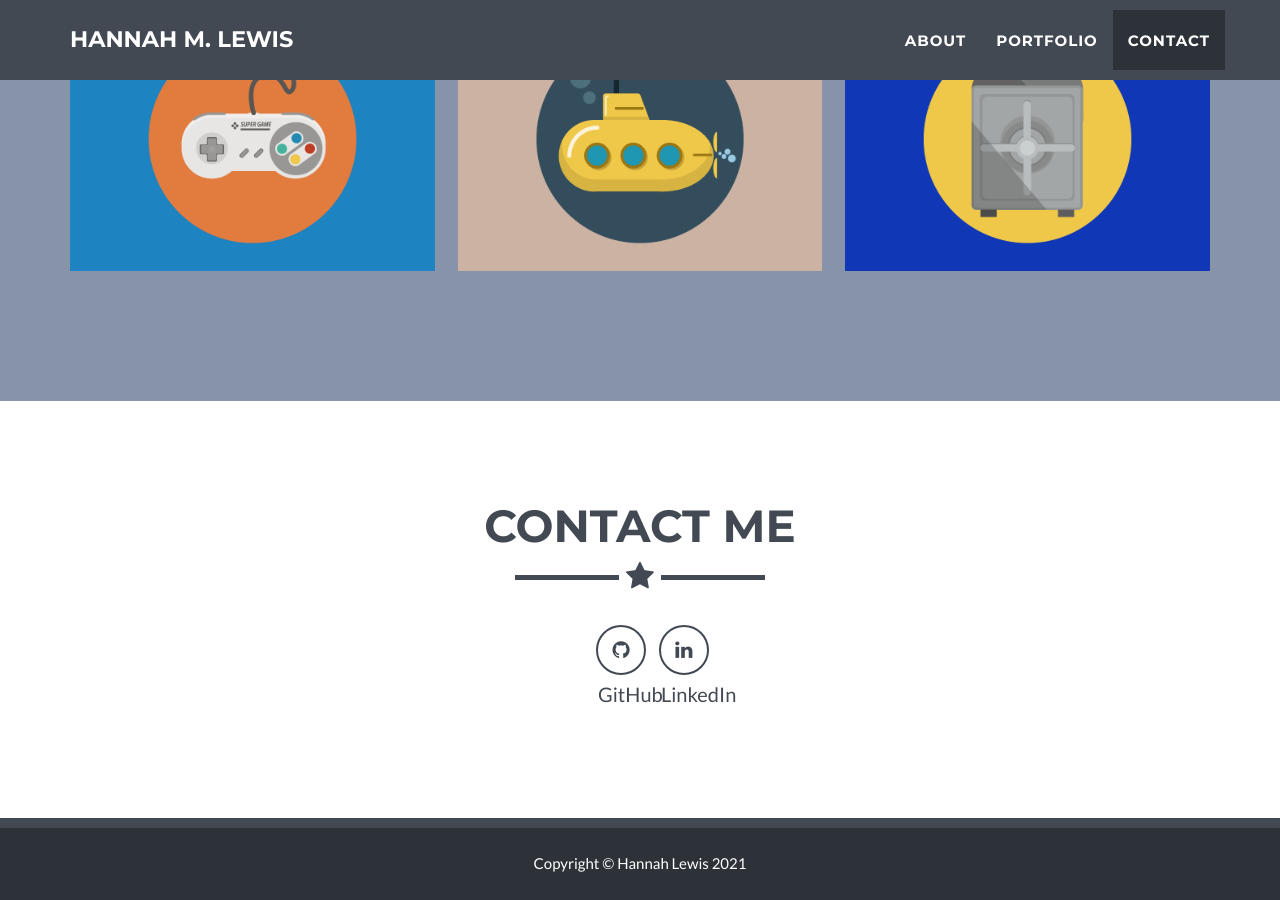
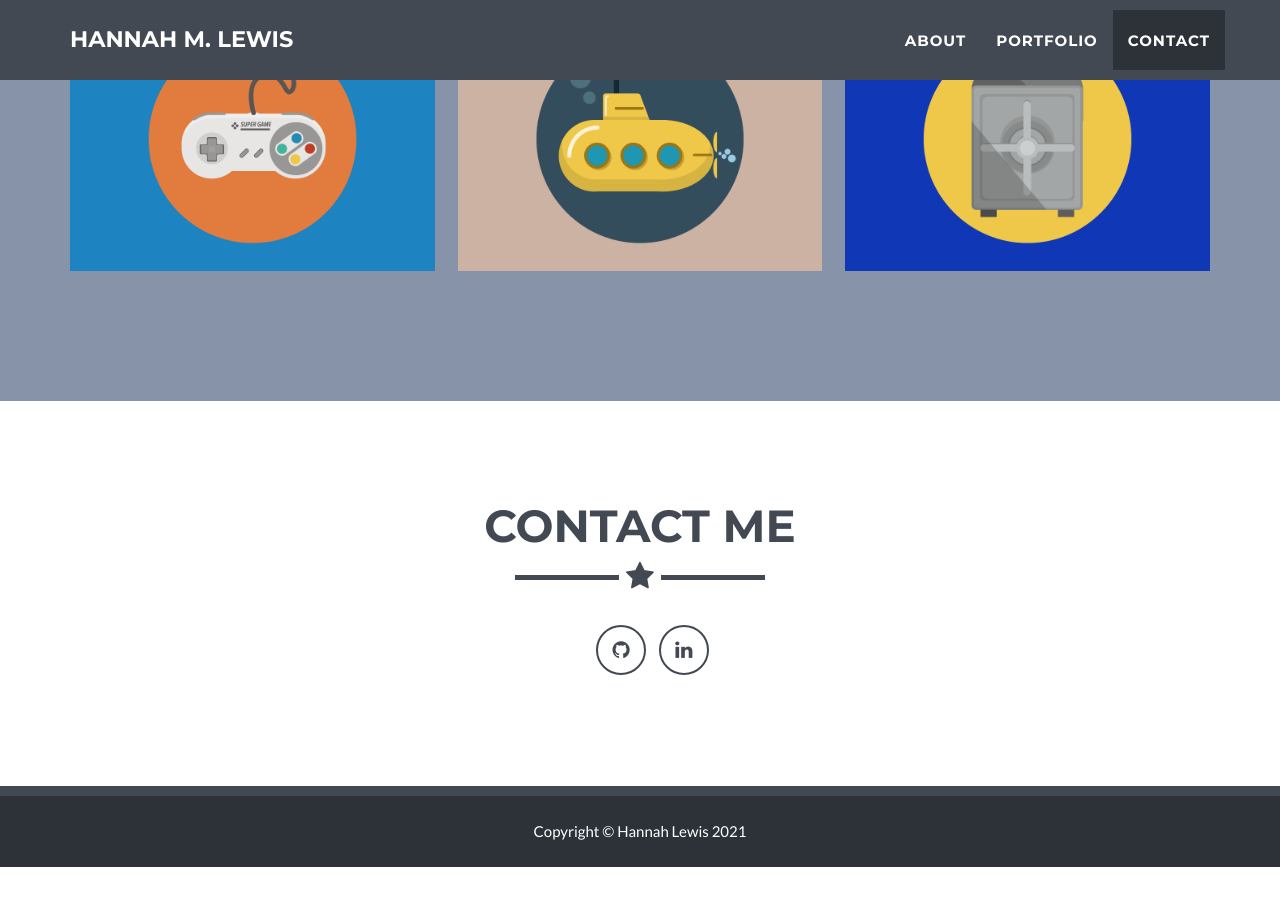
Before and after one commit to hmlewis-astro/hmlewis-astro.github.io, a Jekyll site: the page built from _posts/2014-07-18-project-1.markdown, in a window 1280 px wide and 900 px high, scrolled down 1858 px. Built offline with Jekyll 4.4.1, drawn with Linux system fonts in a browser that asks for light colours; after the commit the page ends 2725 px from its top, so only the background shows below that.

Commit message:
remove social names test

```diff
--- a/_includes/contact.html
+++ b/_includes/contact.html
@@ -23,7 +23,7 @@
                             {% for network in site.social %}
                             <li>
                                 <a href="{{ network.url }}" class="btn-social btn-outline">
-                                  <i class="fa fa-fw fa-{{ network.title }}"></i> {{ network.label }}
+                                  <i class="fa fa-fw fa-{{ network.title }}"></i>
                                 </a>
                             </li>
 		                    {% endfor %}
```
